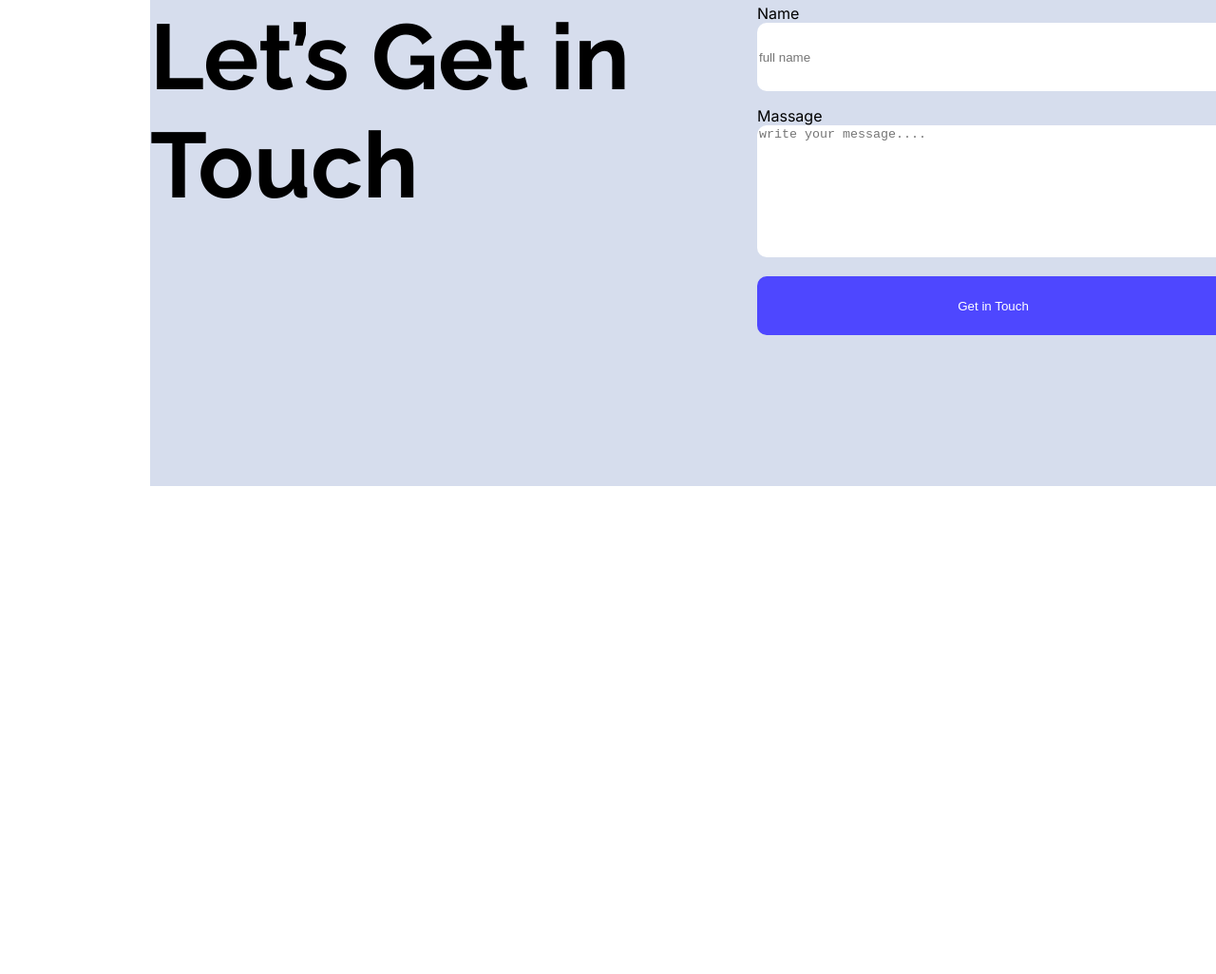
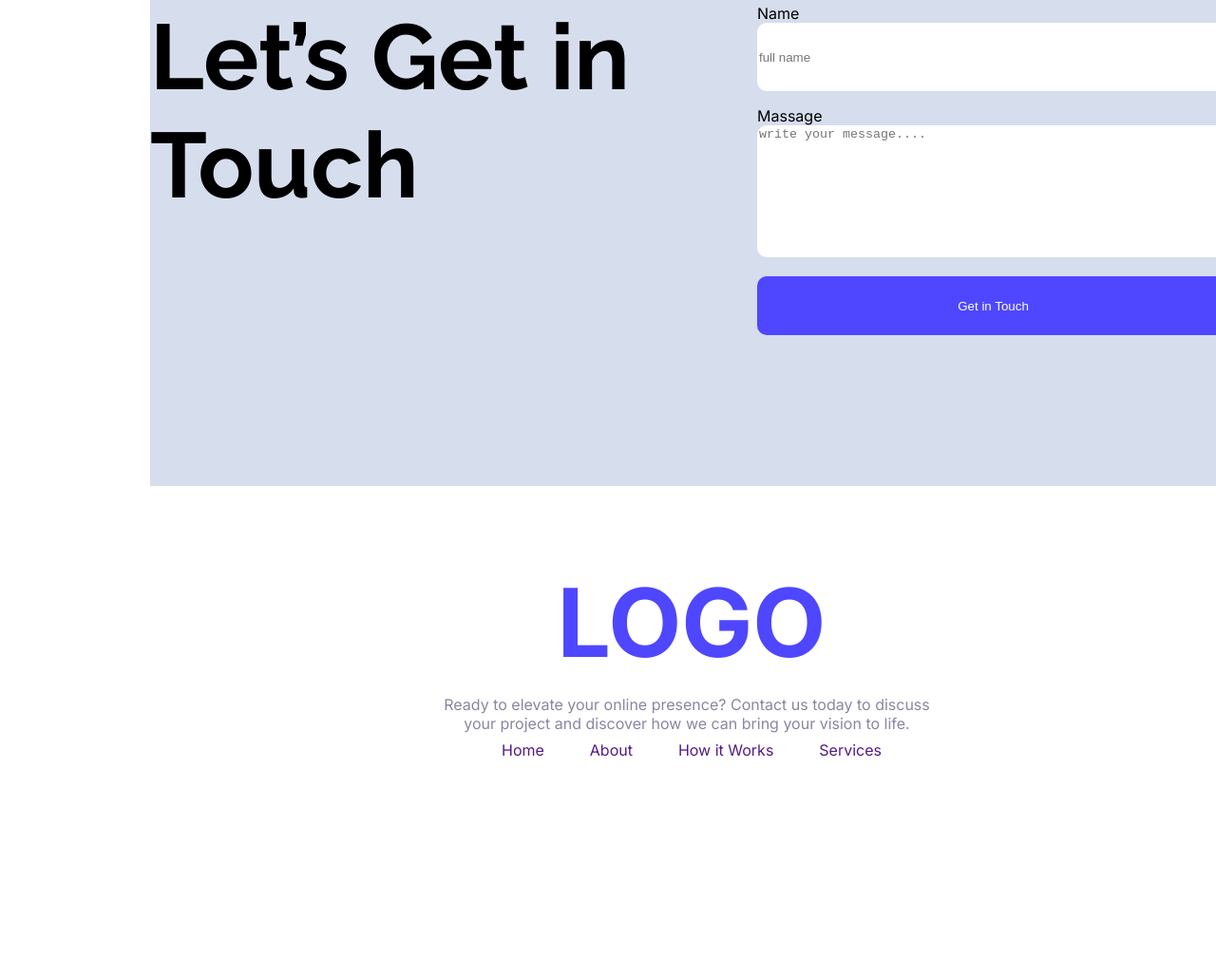
Before and after one commit to Rashedulman/my-first-assignment, a plain HTML site: page index.html in a window 1280 px wide. Shown: the part 1836-2862 px from the top of the page at 95% size. Before the commit the page ends 2362 px from the top, so only its background shows below. Drawn offline with Linux system fonts and the light colour scheme.

Commit message:
added footer section

```diff
--- a/index.html
+++ b/index.html
@@ -81,6 +81,22 @@
 
     </main>
     <footer>
+        <section class="section4 inter-normal">
+            <h1>LOGO</h1>
+         <div>
+            <div class="div5">
+              <p>Ready to elevate your online presence? Contact us today to discuss your project and discover how we can bring your vision to life.</p>
+
+            </div>
+            <ul>
+                <li><a href="">Home</a></li>
+                <li><a href="">About</a></li>
+                <li><a href="">How it Works</a></li>
+                <li><a href="">Services</a></li>
+
+            </ul>
+         </div>
+        </section>
 
 
     </footer>
--- a/styles/assignment.css
+++ b/styles/assignment.css
@@ -176,3 +176,38 @@ header section{
         color: #FFFFFF ;
         background-color: #4E47FF;
     }
+    /* footer style */
+    .section4{
+        width: 1440px;
+        height: 428px;
+        background-color: #FFFFFF;
+        align-items: center;
+        text-align: center;
+        /* padding: 100px 450px; */
+    }
+    .section4 ul{
+        list-style: none;
+        display: flex;
+        justify-content: space-between;
+        padding-left: 520px;
+        padding-right: 520px;
+        margin-top: 0px;
+        color: #8987A1;
+
+    }
+    .section4 li a{
+        text-decoration: none;
+    }
+    .section4 h1{
+        font-weight: bolder;
+        font-size: 100px;
+        color: #4E47FF;
+        margin-bottom: 0px;
+    }
+    .div5{
+        width: 530px;
+        height: 48px;
+        color: #8987A1;
+        padding-right: 450px;
+        padding-left: 450px;
+    }
```
